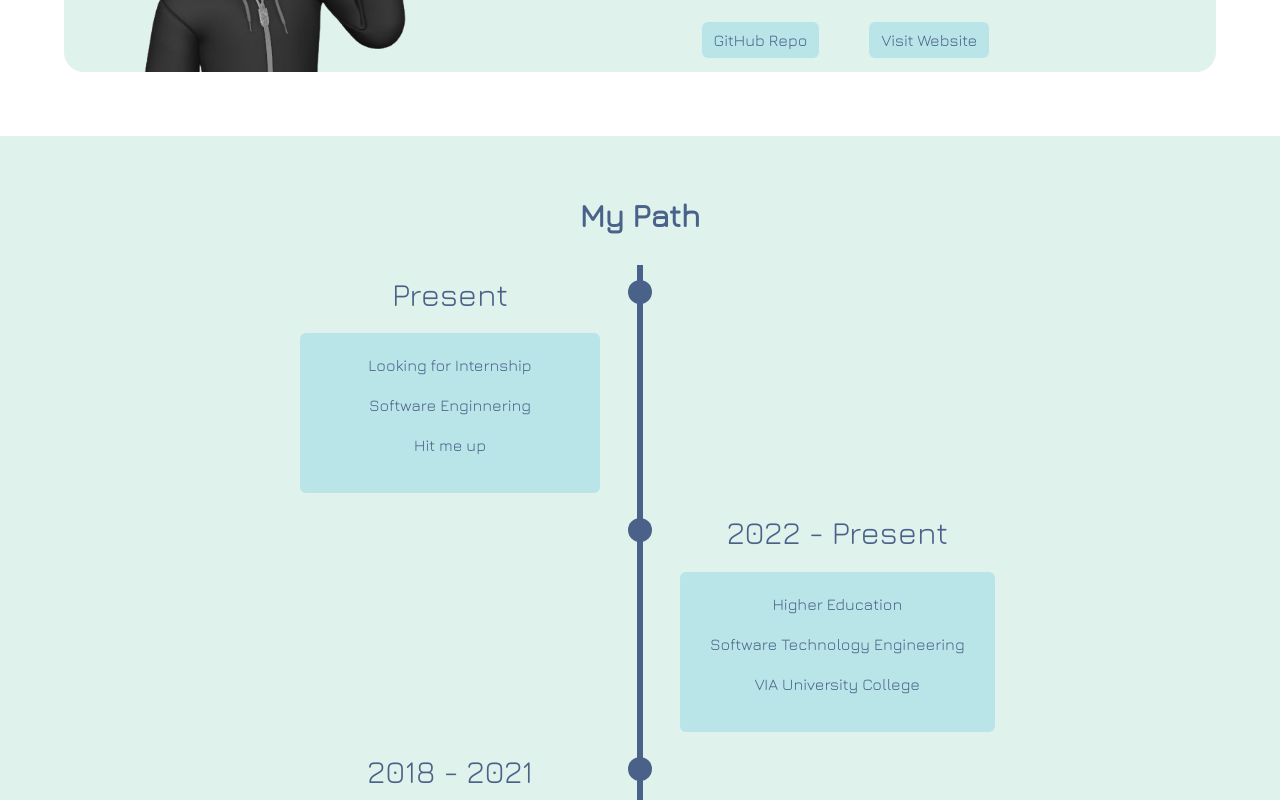
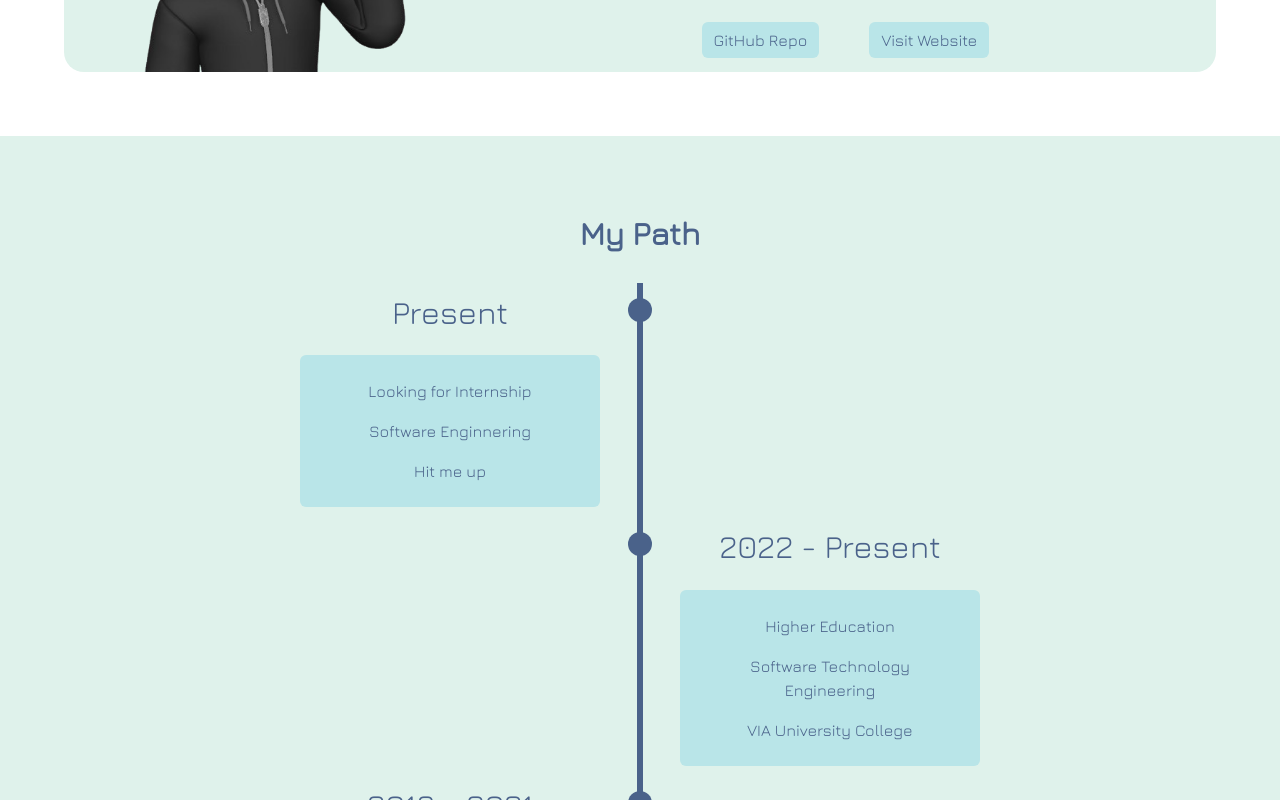
Before and after one commit to duart23/portfolio, a React (Create React App) app: page / in a window 1280 px wide. Shown: the part 1580-2380 px from the top of the page. Built offline with nearby package versions, Linux system fonts and the light colour scheme.

Commit message:
bootstrap

```diff
--- a/src/App.css
+++ b/src/App.css
@@ -9,3 +9,15 @@ h2 {
     text-align: center;
     font-weight: bold;
 }
+
+.primary{
+    background-color: #DFF2EB;
+}
+
+.secondary{
+    background-color: #B9E5E8;
+}
+
+.tertiary{
+    background-color: #7AB2D3;
+}
--- a/src/Components/Introduction.js
+++ b/src/Components/Introduction.js
@@ -4,7 +4,7 @@ import Animoji from '../img/Animoji.png';
 
 function Introduction() {
   return (
-    <div className="introduction-container d-flex">
+    <div className="introduction-container secondary d-flex">
       <div className="introduction-body">
         <h1>Duarte Jorge</h1>
         <p>
--- a/src/Components/MyPath.js
+++ b/src/Components/MyPath.js
@@ -27,20 +27,21 @@ const pathData = [
 
 const MyPath = (title, position, place, date) => {
   return (
-    <div id="mypath" className="myPath-container">
+    <div id="mypath" className="myPath-container primary py-5">
       <h2>My Path</h2>
-      <div className="myPath-timeline">
+      <div className="myPath-timeline position-relative m-0">
         {pathData.map((item) => (
           <div
             key={item.id}
             className={`myPath-card ${item.id % 2 === 0 ? "right" : "left"} d-flex`}
+            // w-50 py-2 px-5 position-relative
           >
-            <div className="myPath-card-outside">
-              <h2 className="myPath-card-title">{item.date}</h2>
-            <div className="myPath-card-content">
+            <div className="myPath-card-outside justify-items-center">
+              <h2 className="myPath-card-title m-0 mb-4 fw-normal" >{item.date}</h2>
+            <div className="myPath-card-content secondary py-4 px-5 position-relative">
               <p>{item.title}</p>
               <p>{item.postion}</p>
-              <p>{item.place}</p>
+              <p className="mb-0">{item.place}</p>
             </div>
             </div>
           </div>
--- a/src/Components/Navbar.js
+++ b/src/Components/Navbar.js
@@ -2,6 +2,9 @@ import Container from 'react-bootstrap/Container';
 import Nav from 'react-bootstrap/Nav';
 import Navbar from 'react-bootstrap/Navbar';
 import '../Styles/Navbar.css';
+
+import { useState } from 'react';
+
 
 
 function Navigation() {
@@ -14,7 +17,7 @@ function Navigation() {
           <Nav className="ms-auto">
             <Nav.Link href="#projects">My Projects</Nav.Link>
             <Nav.Link href="#mypath">My path</Nav.Link>
-            <Nav.Link href="">Socials</Nav.Link>
+            <Nav.Link href="#socials">Socials</Nav.Link>
           </Nav>
         </Navbar.Collapse>
       </Container>
--- a/src/Components/Project.js
+++ b/src/Components/Project.js
@@ -4,7 +4,7 @@ import "../Styles/Project.css";
 
 const Project = ({ title, description, image, altText, link, repo }) => (
   <div className="project d-flex justify-content-center">
-    <div className="project-card d-flex">
+    <div className="project-card primary d-flex">
       <div className="card-image d-flex justify-content-center">
         <img className="image" alt={altText} src={image} />
       </div>
@@ -14,10 +14,10 @@ const Project = ({ title, description, image, altText, link, repo }) => (
         <p>{description}</p>
         </div>
         <div className="card-buttons d-flex mt-auto">
-          <Button className="button" href={repo} target="_blank">
+          <Button className="button secondary" href={repo} target="_blank">
             GitHub Repo
           </Button>
-          <Button className="button" href={link} target="_blank">
+          <Button className="button secondary" href={link} target="_blank">
             Visit Website
           </Button>
         </div>
--- a/src/Components/Socials.js
+++ b/src/Components/Socials.js
@@ -1,4 +1,3 @@
-import Card from "react-bootstrap/Card";
 import React from "react";
 import "../Styles/Socials.css";
 import Instagram from '../img/Instagram.png';
@@ -35,7 +34,7 @@ const socialsData = [
 
 const Socials = () => {
   return (
-    <div className="socials-container">
+    <div id="socials" className="socials-container">
       <div className="cards">
         {socialsData.map((item) => (
           <a href={item.link} target="_blank" rel="noopener noreferrer" key={item.platform} className="card-link">
--- a/src/Styles/Introduction.css
+++ b/src/Styles/Introduction.css
@@ -2,7 +2,7 @@
   padding-left: 5%;
   padding-right: 5%;
   height: 800px;
-  background-color: #b9e5e8;
+  /* background-color: #b9e5e8; Code Review*/
 }
 
 h1 {
@@ -14,7 +14,6 @@ h1 {
   width: 55%;
   font-size: 16px;
   padding-top: 15%;
-  color: #4a628a;
 }
 
 .introduction-image-container {
--- a/src/Styles/MyPath.css
+++ b/src/Styles/MyPath.css
@@ -59,25 +59,25 @@
 }
 
 .myPath-content-outside{
-  justify-items: center;
+  width: 400px;
+  text-align: center;
 }
 
 .myPath-card-title{
-  margin: 0;
+  /* margin: 0;
   margin-bottom: 20px;
-  text-align: center;
-  font-weight: normal;
+  font-weight: normal; */
 }
 
-/* The actual content */
 .myPath-card-content {
   min-width: 300px;
-  padding: 20px 30px;
+  width: 300px;
+  /* padding: 20px 30px;
   background-color: #B9E5E8;
-  position: relative;
+  position: relative; */
   border-radius: 6px;
   transition: transform .3s;
-  justify-items: center;
+  text-align: center;
 }
 
 .myPath-card-content:hover{
@@ -85,7 +85,6 @@
   background-color: #7AB2D3 ;
 }
 
-/* Media queries - Responsive timeline on screens less than 600px wide */
 @media screen and (max-width: 600px) {
 /* Place the timelime to the left */
   .myPath-timeline::after {
--- a/src/Styles/Navbar.css
+++ b/src/Styles/Navbar.css
@@ -1,6 +1,5 @@
-/* Navbar styles */
 .navbar {
-    background-color: #ACE0E4 !important; /* Force dark background color */
+    background-color: #ACE0E4 !important;
 }
 
 .navbar .navbar-brand {
@@ -9,21 +8,21 @@
 }
 
 .navbar .nav-link {
-    color: #4A628A !important; /* Force white text for links */
+    color: #4A628A !important;
     padding: 10px 15px;
-    margin-left: 30px;/* Spacing around links */
+    margin-left: 30px;
 }
 
 .navbar .nav-link:first-child {
-    margin-left: 0; /* Remove left margin from the first link */
+    margin-left: 0;
 }
 
 .navbar-collapse .nav-link {
-    margin: 0; /* Reset margin */
-    padding: 10px 15px; /* Set consistent padding */
+    margin: 0;
+    padding: 10px 15px;
 }
 
 .navbar .nav-link:hover {
-    background-color: #a3d5d9; /* Light background on hover */
-    border-radius: 5px; /* Rounded corners */
+    background-color: #a3d5d9;
+    border-radius: 5px;
 }
--- a/src/Styles/Project.css
+++ b/src/Styles/Project.css
@@ -3,7 +3,7 @@
     width: 90% !important;
     margin-bottom: 5%;
     height: 300px;
-    background: #DFF2EB;
+    /* background: #DFF2EB; Code Review*/
     border-radius: 20px;
 }
 
@@ -40,9 +40,9 @@
 }
 
 .button{
-  background-color: #B9E5E8;
-  color: #4A628A;
-  border: 0;
+  /* background-color: #B9E5E8; Review */
+    color: #4A628A;
+    border: 0;
 }
 
 .button:hover{
```
